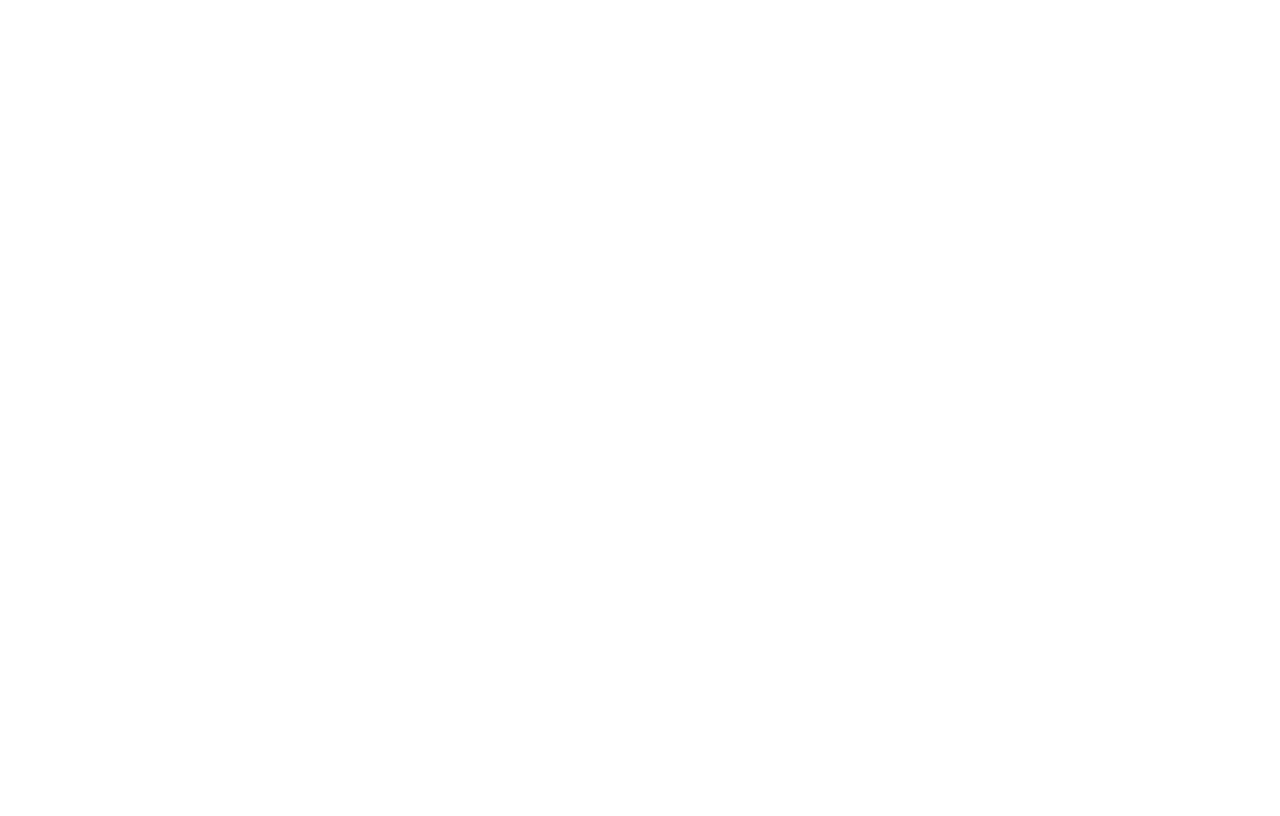
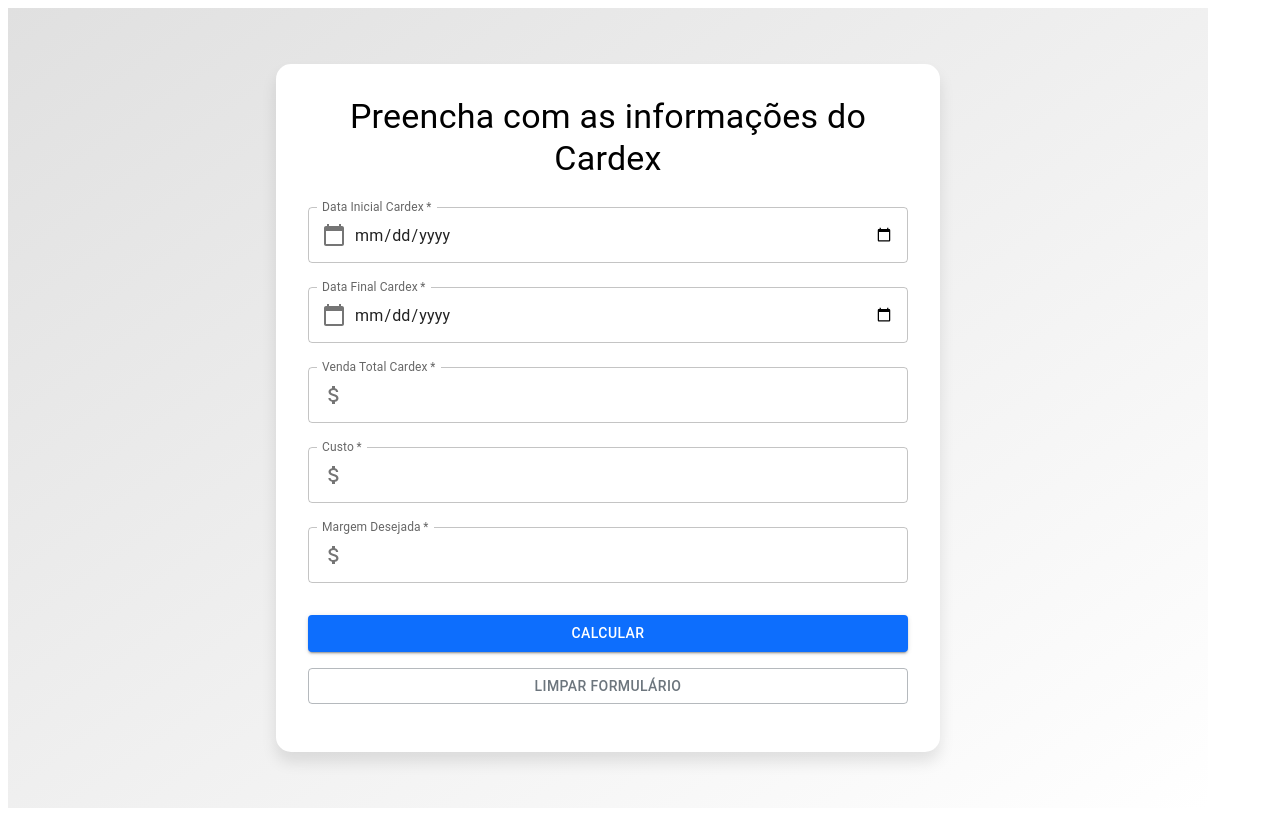
Before and after one commit to rfirpo93/staestoque, a React (Vite) app in the folder frontend/: page /calculo in a window 1280 px wide. Before the commit this address had no page. Built offline with nearby package versions, Linux system fonts and the light colour scheme.

Commit message:
1º cálculo manual

```diff
--- a/frontend/src/App.jsx
+++ b/frontend/src/App.jsx
@@ -8,6 +8,7 @@
 import { createTheme, ThemeProvider } from '@mui/material/styles';
 import styled from '@emotion/styled';
 import Inicio from './Inicio'; // Importando o novo componente
+import Calculomanual from './Calculomanual'; // Importando o novo componente
 
 // Definindo o tema inspirado nas cores do logo
 const theme = createTheme({
@@ -144,6 +145,7 @@
                 <Routes>
                     <Route path="/" element={<Login />} />
                     <Route path="/inicio" element={<Inicio />} />
+                    <Route path="/calculo" element={<Calculomanual />} />
                 </Routes>
             </Router>
         </ThemeProvider>
--- /dev/null
+++ b/frontend/src/Calculomanual.jsx
@@ -0,0 +1,210 @@
+import React, { useState } from 'react';
+import { Box, Button, TextField, Typography, Container, InputAdornment } from '@mui/material';
+import { motion } from 'framer-motion';
+import CalendarTodayIcon from '@mui/icons-material/CalendarToday';
+import AttachMoneyIcon from '@mui/icons-material/AttachMoney';
+import styled from '@emotion/styled';
+import { createTheme, ThemeProvider } from '@mui/material/styles';
+
+// Definindo o tema inspirado nas cores do logo
+const theme = createTheme({
+    palette: {
+        primary: {
+            main: '#0d6efd', // Azul principal
+        },
+        secondary: {
+            main: '#6c757d', // Cinza secundário
+        },
+    },
+});
+
+// Container principal estilizado
+const MainContainer = styled(Container)`
+  height: 100vh;
+  display: flex;
+  justify-content: center;
+  align-items: center;
+  background: linear-gradient(145deg, #e0e0e0, #ffffff);
+  width: 100vw;
+  padding: 0;
+  margin: 0;
+`;
+
+const FormContainer = styled(Box)`
+  padding: 2rem;
+  border-radius: 15px;
+  box-shadow: 0 10px 15px rgba(0, 0, 0, 0.1);
+  background-color: #ffffff;
+  max-width: 600px;
+  width: 100%;
+  text-align: center;
+`;
+
+const Calculomanual = () => {
+    const [form, setForm] = useState({
+        dataInicial: '',
+        dataFinal: '',
+        vendaTotal: '',
+        custo: '',
+        margem: ''
+    });
+
+    const handleChange = (e) => {
+        setForm({
+            ...form,
+            [e.target.name]: e.target.value
+        });
+    };
+
+    const handleClear = () => {
+        setForm({
+            dataInicial: '',
+            dataFinal: '',
+            vendaTotal: '',
+            custo: '',
+            margem: ''
+        });
+    };
+
+    const handleSubmit = (e) => {
+        e.preventDefault();
+        // Lógica de cálculo aqui
+        console.log('Cálculo realizado', form);
+    };
+
+    return (
+        <ThemeProvider theme={theme}>
+            <MainContainer>
+                <FormContainer
+                    component={motion.div}
+                    initial={{ opacity: 0, scale: 0.8 }}
+                    animate={{ opacity: 1, scale: 1 }}
+                    transition={{ duration: 0.5 }}
+                >
+                    <Typography variant="h4" gutterBottom>
+                        Preencha com as informações do Cardex
+                    </Typography>
+                    <Box component="form" onSubmit={handleSubmit} noValidate sx={{ mt: 1 }}>
+                        <TextField
+                            margin="normal"
+                            required
+                            fullWidth
+                            id="dataInicial"
+                            label="Data Inicial Cardex"
+                            name="dataInicial"
+                            type="date"
+                            InputLabelProps={{
+                                shrink: true,
+                            }}
+                            InputProps={{
+                                startAdornment: (
+                                    <InputAdornment position="start">
+                                        <CalendarTodayIcon />
+                                    </InputAdornment>
+                                ),
+                            }}
+                            value={form.dataInicial}
+                            onChange={handleChange}
+                        />
+                        <TextField
+                            margin="normal"
+                            required
+                            fullWidth
+                            id="dataFinal"
+                            label="Data Final Cardex"
+                            name="dataFinal"
+                            type="date"
+                            InputLabelProps={{
+                                shrink: true,
+                            }}
+                            InputProps={{
+                                startAdornment: (
+                                    <InputAdornment position="start">
+                                        <CalendarTodayIcon />
+                                    </InputAdornment>
+                                ),
+                            }}
+                            value={form.dataFinal}
+                            onChange={handleChange}
+                        />
+                        <TextField
+                            margin="normal"
+                            required
+                            fullWidth
+                            id="vendaTotal"
+                            label="Venda Total Cardex"
+                            name="vendaTotal"
+                            type="number"
+                            InputProps={{
+                                startAdornment: (
+                                    <InputAdornment position="start">
+                                        <AttachMoneyIcon />
+                                    </InputAdornment>
+                                ),
+                            }}
+                            value={form.vendaTotal}
+                            onChange={handleChange}
+                        />
+                        <TextField
+                            margin="normal"
+                            required
+                            fullWidth
+                            id="custo"
+                            label="Custo"
+                            name="custo"
+                            type="number"
+                            InputProps={{
+                                startAdornment: (
+                                    <InputAdornment position="start">
+                                        <AttachMoneyIcon />
+                                    </InputAdornment>
+                                ),
+                            }}
+                            value={form.custo}
+                            onChange={handleChange}
+                        />
+                        <TextField
+                            margin="normal"
+                            required
+                            fullWidth
+                            id="margem"
+                            label="Margem Desejada"
+                            name="margem"
+                            type="number"
+                            InputProps={{
+                                startAdornment: (
+                                    <InputAdornment position="start">
+                                        <AttachMoneyIcon />
+                                    </InputAdornment>
+                                ),
+                            }}
+                            value={form.margem}
+                            onChange={handleChange}
+                        />
+                        <Button
+                            type="submit"
+                            fullWidth
+                            variant="contained"
+                            color="primary"
+                            sx={{ mt: 3, mb: 2 }}
+                        >
+                            Calcular
+                        </Button>
+                        <Button
+                            type="button"
+                            fullWidth
+                            variant="outlined"
+                            color="secondary"
+                            sx={{ mb: 2 }}
+                            onClick={handleClear}
+                        >
+                            Limpar Formulário
+                        </Button>
+                    </Box>
+                </FormContainer>
+            </MainContainer>
+        </ThemeProvider>
+    );
+};
+
+export default Calculomanual;
--- a/frontend/src/Inicio.jsx
+++ b/frontend/src/Inicio.jsx
@@ -16,10 +16,11 @@
   margin: 0; // Remover margin padrão do Container
 `;
 
-const MenuButton = styled(IconButton)`
+const MenuButton = styled(Button)`
   position: absolute;
   top: 10px;
-  right: 10px;
+  left: 10px;
+  transform: scale(2); // Aumenta o tamanho do botão
 `;
 
 const Inicio = () => {
@@ -36,25 +37,24 @@
     return (
         <MainContainer>
             <MenuButton
-                size="large"
-                edge="end"
-                color="inherit"
-                aria-label="menu"
+                variant="contained"
+                color="primary"
+                startIcon={<MenuIcon />}
                 onClick={handleMenuClick}
             >
-                <MenuIcon />
+                Menu
             </MenuButton>
             <Menu
                 id="menu-appbar"
                 anchorEl={anchorEl}
                 anchorOrigin={{
                     vertical: 'top',
-                    horizontal: 'right',
+                    horizontal: 'left',
                 }}
                 keepMounted
                 transformOrigin={{
                     vertical: 'top',
-                    horizontal: 'right',
+                    horizontal: 'left',
                 }}
                 open={Boolean(anchorEl)}
                 onClose={handleMenuClose}
```
